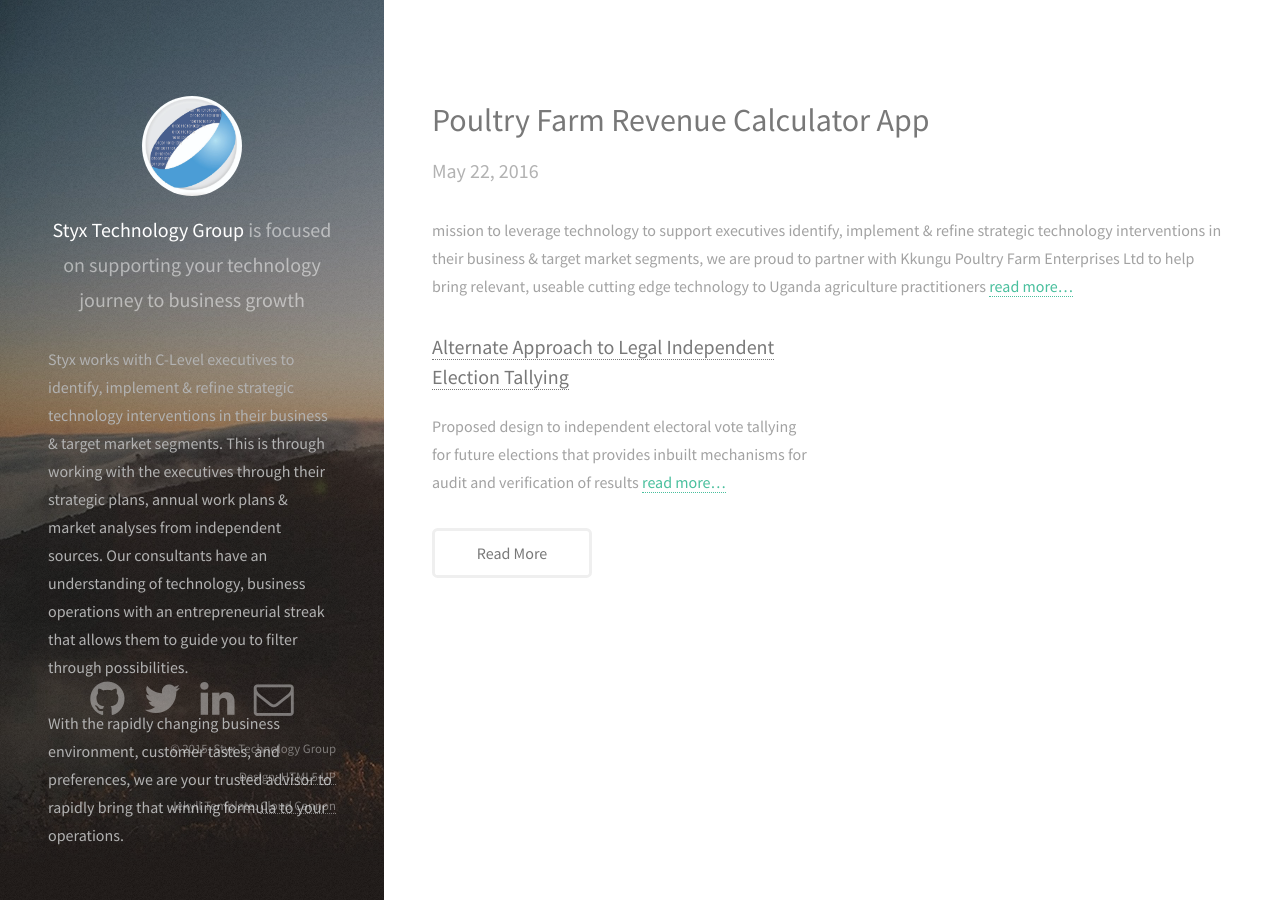
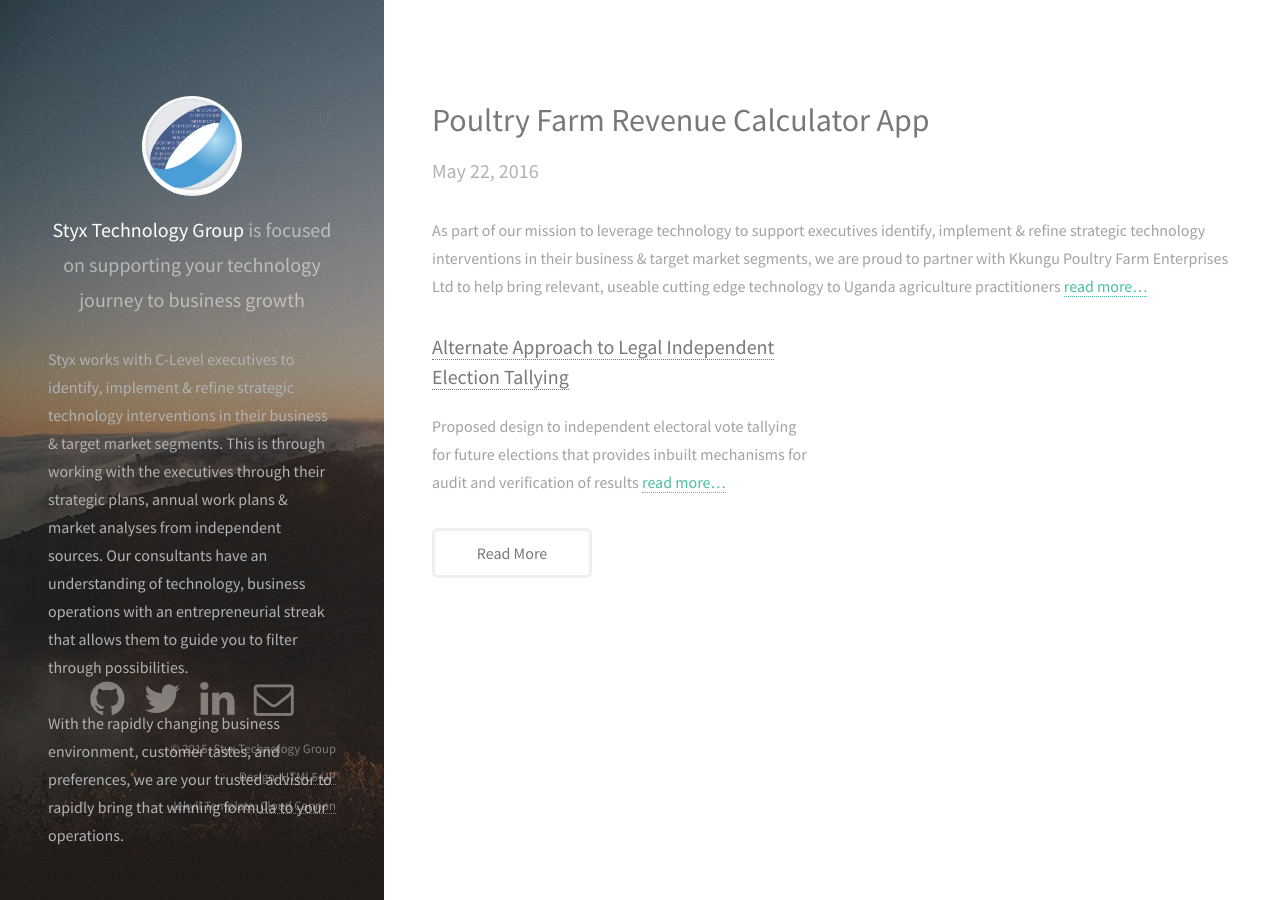
Before and after one commit to styxtechgroup/styxtechgroup.github.io, a Jekyll site: the page built from _posts/2016-05-22-2016-5-22-poultry-farm-calculator.md, in a window 1280 px wide. Built offline with Jekyll 4.4.1, drawn with Linux system fonts in a browser that asks for light colours.

Commit message:
Updated 2016 5 22 Poultry Farm Calculator

```diff
--- a/_posts/2016-05-22-2016-5-22-poultry-farm-calculator.md
+++ b/_posts/2016-05-22-2016-5-22-poultry-farm-calculator.md
@@ -6,4 +6,4 @@
 layout: post
 ---
 
-mission to leverage technology to support executives identify, implement & refine strategic technology interventions in their business & target market segments, we are proud to partner with Kkungu Poultry Farm Enterprises Ltd to help bring relevant, useable cutting edge technology to Uganda agriculture practitioners <a href="https://ssmusoke.com/2016/05/22/styx-technology-group-launches-poultry-farm-revenue-calculator-app/" target="_blank">read more...</a>
+As part of our mission to leverage technology to support executives identify, implement & refine strategic technology interventions in their business & target market segments, we are proud to partner with Kkungu Poultry Farm Enterprises Ltd to help bring relevant, useable cutting edge technology to Uganda agriculture practitioners <a href="https://ssmusoke.com/2016/05/22/styx-technology-group-launches-poultry-farm-revenue-calculator-app/" target="_blank">read more...</a>
```
